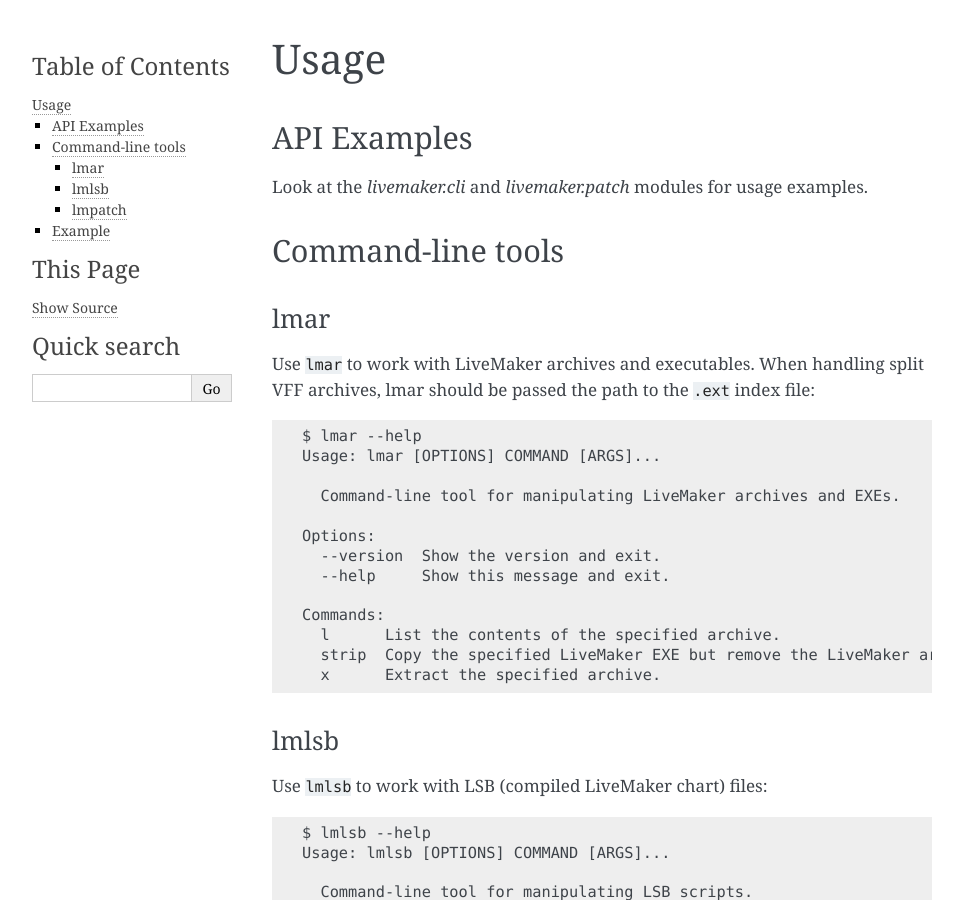
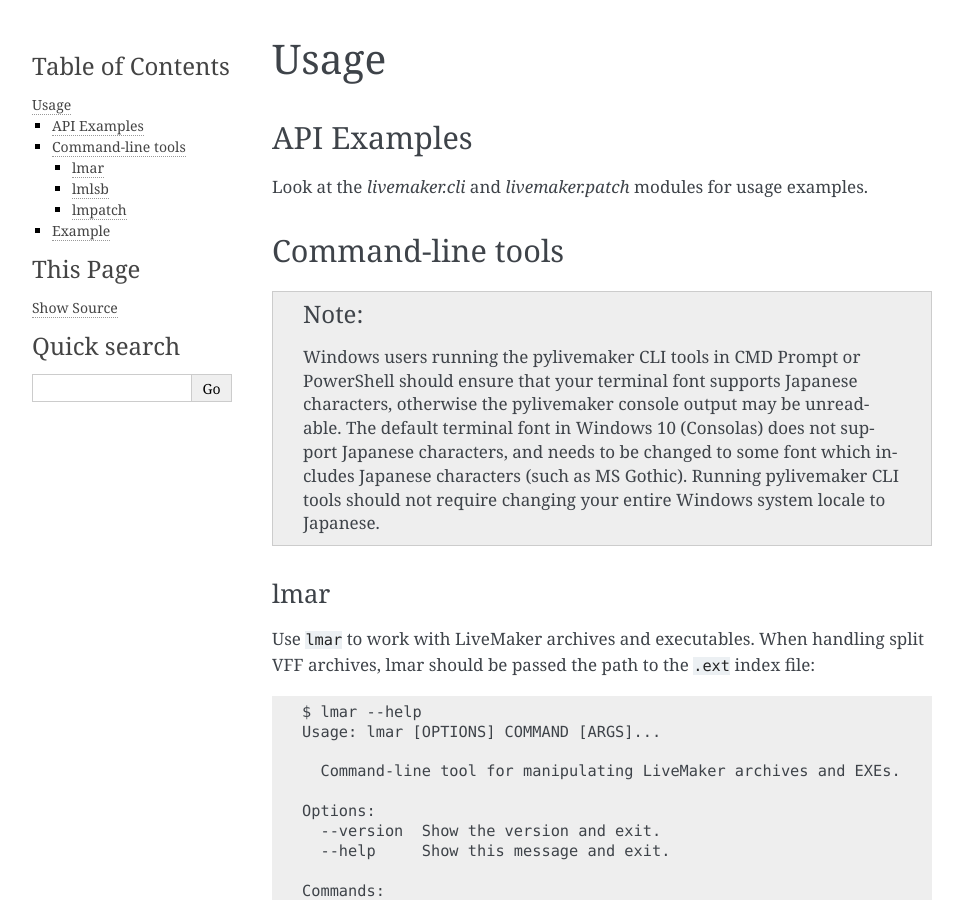
Before and after one commit to pmrowla/pylivemaker, a Sphinx documentation site: the page built from docs/usage.rst, in a window 1280 px wide and 900 px high. Shown: the whole window, without its empty margins (148-1111 px from the left). Built offline with Sphinx 7.4.7, drawn with Linux system fonts in a browser that asks for light colours.

Commit message:
[docs] add CLI usage note for windows console fonts

```diff
--- a/docs/usage.rst
+++ b/docs/usage.rst
@@ -9,6 +9,10 @@
 
 Command-line tools
 ------------------
+
+.. note:: Windows users running the pylivemaker CLI tools in CMD Prompt or PowerShell should ensure that your terminal font supports Japanese characters, otherwise the pylivemaker console output may be unreadable.
+    The default terminal font in Windows 10 (Consolas) does not support Japanese characters, and needs to be changed to some font which includes Japanese characters (such as MS Gothic).
+    Running pylivemaker CLI tools should not require changing your entire Windows system locale to Japanese.
 
 lmar
 ^^^^
```
